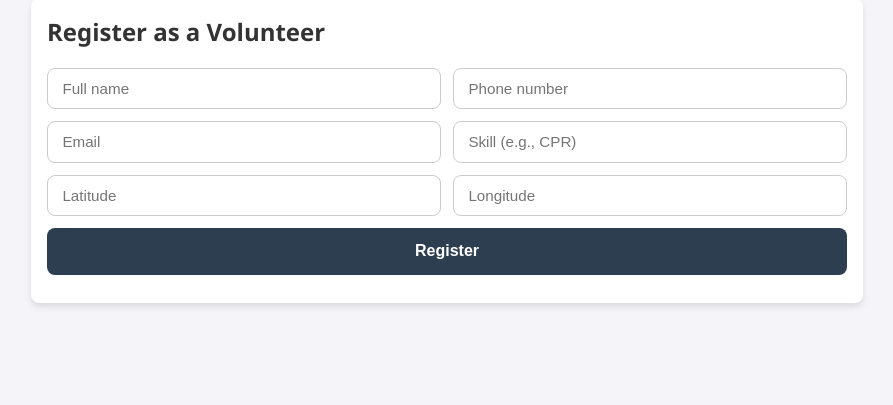
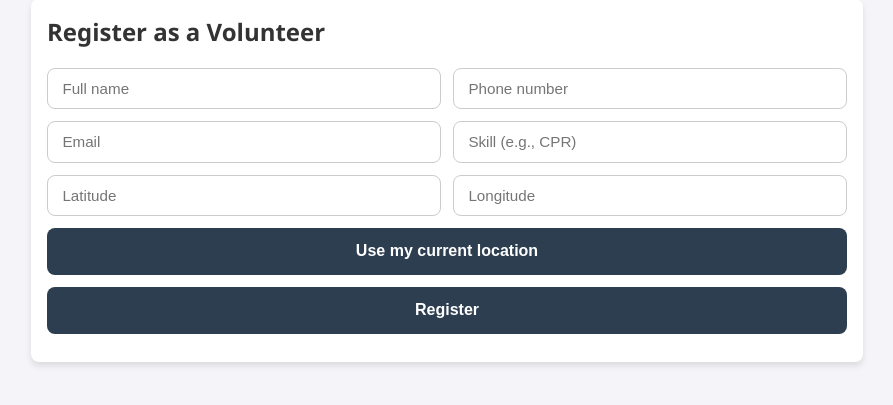
Before and after one commit to shashankzarikar/GoldenMinute-AI, a Flask app: page /volunteer in a window 1280 px wide. Shown: the part 188-593 px from the top of the page, without its empty margins (193-1086 px from the left). Run offline with Flask 3, Linux system fonts and the light colour scheme.

Commit message:
Auto-fill volunteer location from browser

```diff
--- a/static/style.css
+++ b/static/style.css
@@ -226,11 +226,24 @@ header p {
     cursor: pointer;
 }
 
+#use-location {
+    background-color: #2563eb;
+}
+
+#use-location:hover {
+    background-color: #1d4ed8;
+}
+
 #volunteer-form button:hover {
     background-color: #1f2a38;
 }
 
 #volunteer-message {
+    margin-top: 0.75rem;
+    text-align: center;
+}
+
+#location-message {
     margin-top: 0.75rem;
     text-align: center;
 }
--- a/static/volunteer.js
+++ b/static/volunteer.js
@@ -1,9 +1,52 @@
 document.addEventListener('DOMContentLoaded', () => {
     const volunteerForm = document.getElementById('volunteer-form');
     const volunteerMessage = document.getElementById('volunteer-message');
+    const locationMessage = document.getElementById('location-message');
+    const useLocationButton = document.getElementById('use-location');
+    const latInput = document.getElementById('vol-lat');
+    const lngInput = document.getElementById('vol-lng');
 
     if (!volunteerForm) {
         return;
+    }
+
+    function setLocationMessage(text) {
+        if (locationMessage) {
+            locationMessage.textContent = text;
+        }
+    }
+
+    async function fillCurrentLocation() {
+        if (!navigator.geolocation) {
+            setLocationMessage('Geolocation is not supported by this browser.');
+            return;
+        }
+
+        setLocationMessage('Fetching your location...');
+
+        navigator.geolocation.getCurrentPosition(
+            (position) => {
+                if (latInput) {
+                    latInput.value = position.coords.latitude.toFixed(6);
+                }
+                if (lngInput) {
+                    lngInput.value = position.coords.longitude.toFixed(6);
+                }
+                setLocationMessage('Location updated.');
+            },
+            () => {
+                setLocationMessage('Unable to fetch location. Allow location access.');
+            },
+            {
+                enableHighAccuracy: true,
+                timeout: 10000,
+                maximumAge: 0
+            }
+        );
+    }
+
+    if (useLocationButton) {
+        useLocationButton.addEventListener('click', fillCurrentLocation);
     }
 
     volunteerForm.addEventListener('submit', async (event) => {
@@ -14,8 +57,8 @@ document.addEventListener('DOMContentLoaded', () => {
             phone: document.getElementById('vol-phone').value.trim(),
             email: document.getElementById('vol-email').value.trim(),
             skill: document.getElementById('vol-skill').value.trim(),
-            lat: document.getElementById('vol-lat').value.trim(),
-            lng: document.getElementById('vol-lng').value.trim()
+            lat: latInput ? latInput.value.trim() : '',
+            lng: lngInput ? lngInput.value.trim() : ''
         };
 
         const response = await fetch('/api/register-volunteer', {
--- a/templates/volunteer.html
+++ b/templates/volunteer.html
@@ -21,8 +21,10 @@
             <input type="text" id="vol-skill" placeholder="Skill (e.g., CPR)" required>
             <input type="text" id="vol-lat" placeholder="Latitude" required>
             <input type="text" id="vol-lng" placeholder="Longitude" required>
+            <button type="button" id="use-location">Use my current location</button>
             <button type="submit">Register</button>
         </form>
+        <div id="location-message" class="system-msg"></div>
         <div id="volunteer-message" class="system-msg"></div>
     </section>
     <script src="{{ url_for('static', filename='volunteer.js') }}"></script>
```
